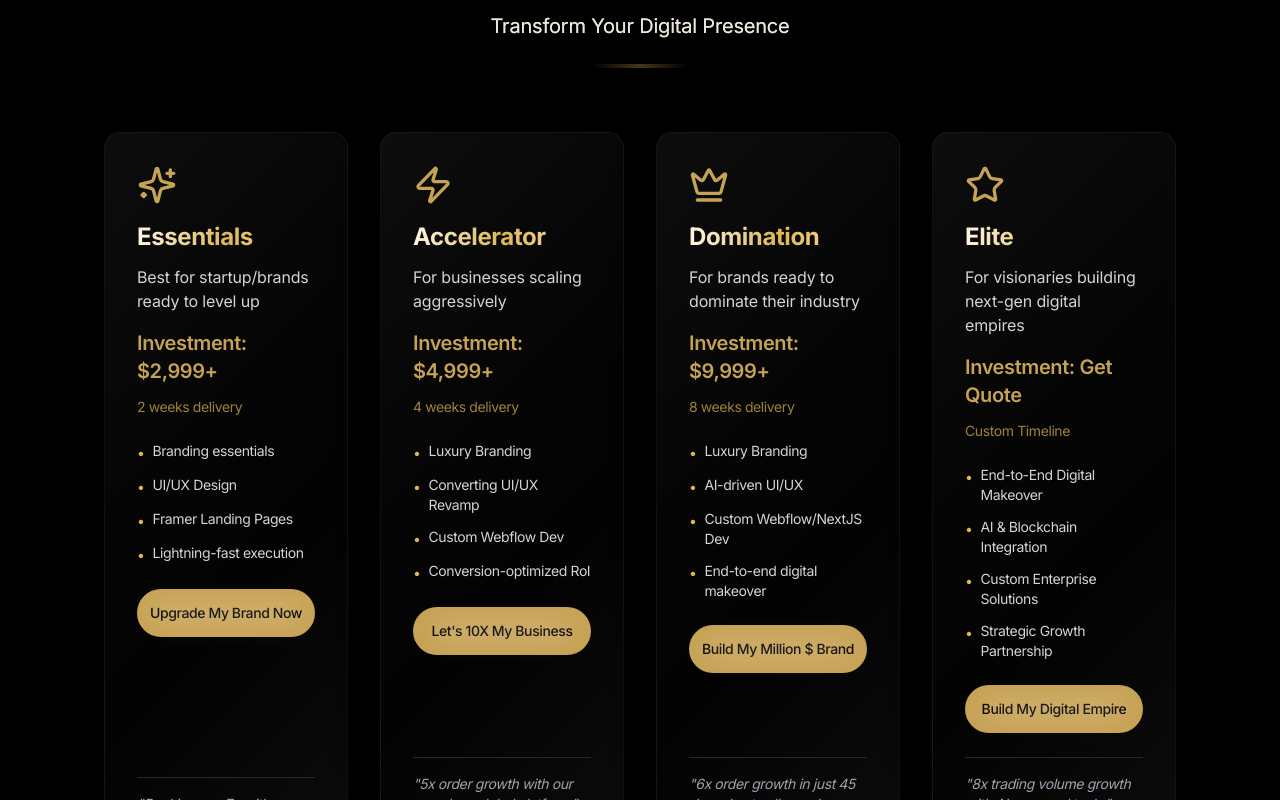
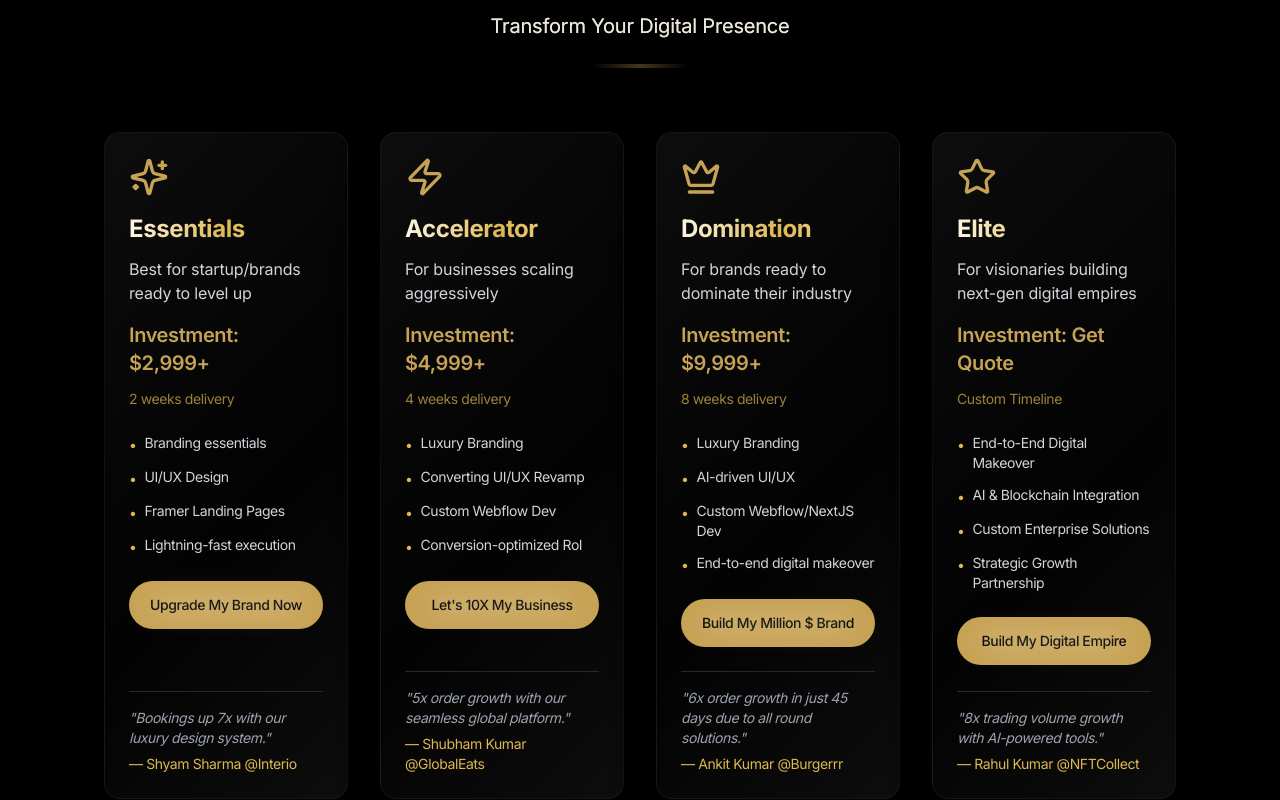
Before and after one commit to mrbuddhu/SanganakHQ, a Next.js app: page / in a window 1280 px wide. Shown: the part 3300-4100 px from the top of the page. Built offline with nearby package versions, Linux system fonts and the light colour scheme.

Commit message:
Updates minor

```diff
--- a/src/components/sections/PricingSection.tsx
+++ b/src/components/sections/PricingSection.tsx
@@ -129,7 +129,7 @@ export default function PricingSection() {
                 className="relative w-full h-full"
               >
                 <LuxuryCard
-                  className="h-full w-full transition-all duration-300 hover:scale-105 hover:shadow-xl bg-black border-luxury-gold-300/20 p-6 md:p-8 flex flex-col justify-between"
+                  className="h-full w-full transition-all duration-300 hover:scale-105 hover:shadow-xl bg-black border-luxury-gold-300/20 p-4 md:p-6 flex flex-col justify-between"
                 >
                   <div className="flex flex-col h-full">
                     <div className="flex-grow">
```
